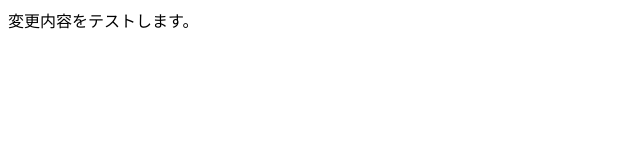
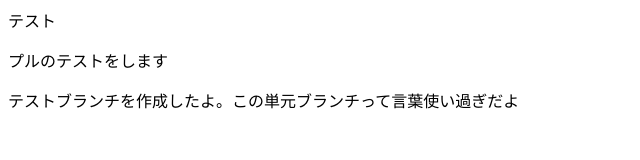
Before and after one commit to kimukimunok/git-test0927, a plain HTML site: page index.html in a window 1280 px wide. Shown: the whole page, without its empty margins (0-640 px from the left). Drawn offline with Linux system fonts and the light colour scheme.

Commit message:
ブランチしたときのコミット

```diff
--- a/index.html
+++ b/index.html
@@ -1,2 +1,3 @@
-
-<p>変更内容をテストします。</p>
+<p>テスト</p>
+<p>プルのテストをします</p>
+<p>テストブランチを作成したよ。この単元ブランチって言葉使い過ぎだよ</p>
```
